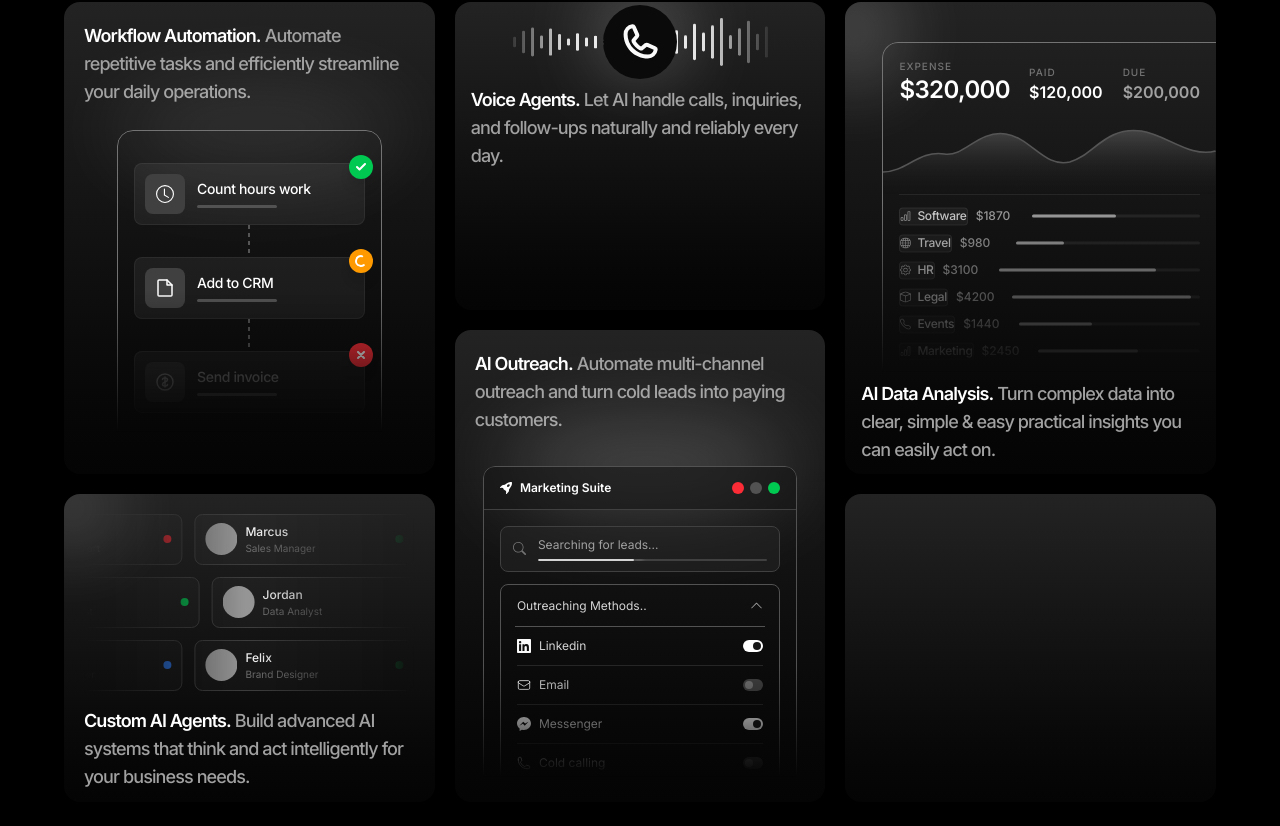
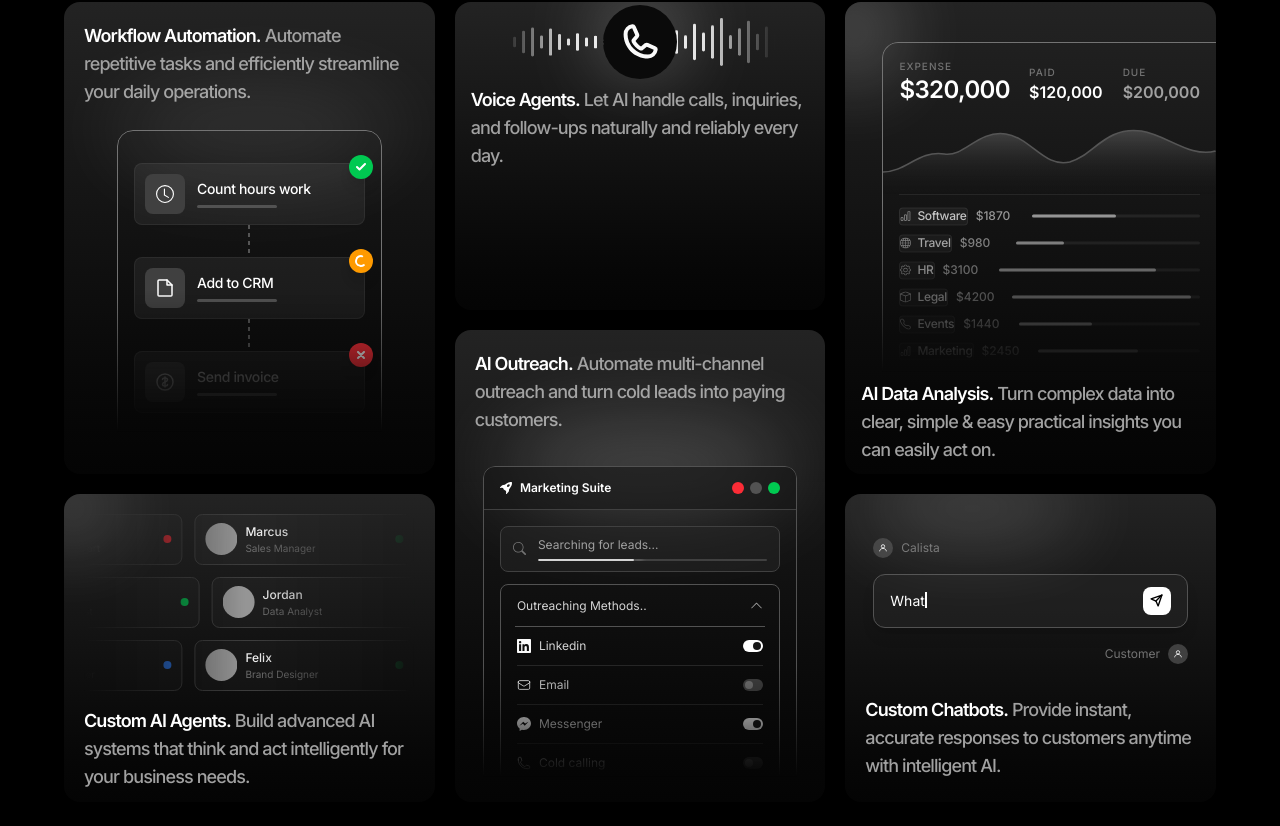
Before and after one commit to Nikhilqwert04/avix-main, a Next.js app: page / in a window 1280 px wide. Shown: the part 2059-2885 px from the top of the page. Built offline with nearby package versions, Linux system fonts and the light colour scheme; grey boxes are pictures that could not be loaded.

Commit message:
feat: enhance Solution component with animated card transitions and add SixthCard for interactive chat experience; improve user engagement through dynamic message display

```diff
--- a/components/landing/Solution.tsx
+++ b/components/landing/Solution.tsx
@@ -1,4 +1,5 @@
 "use client";
+import React from "react";
 import InfoPill from "../ui/InfoPill";
 import Glow from "../Glow";
 import { motion, useAnimationFrame, useMotionValue } from "framer-motion";
@@ -11,9 +12,6 @@ import {
   BsGlobe,
   BsTelephone,
   BsSearch,
-  BsEnvelope,
-  BsChatDots,
-  BsTelephoneOutbound,
   BsChevronUp,
 } from "react-icons/bs";
 import { PiPhoneBold } from "react-icons/pi";
@@ -31,7 +29,13 @@ const DashedConnector = () => (
 );
 
 export const FirstCard = () => (
-  <div className="relative row-span-3 w-[1fr] overflow-hidden rounded-2xl bg-linear-to-b from-[#232323] to-[#040404] p-[20px]">
+  <motion.div
+    className="relative row-span-3 w-[1fr] overflow-hidden rounded-2xl bg-linear-to-b from-[#232323] to-[#040404] p-[20px]"
+    initial={{ x: -48, y: -32, opacity: 0 }}
+    whileInView={{ x: 0, y: 0, opacity: 1 }}
+    viewport={{ once: true, amount: 0.15 }}
+    transition={{ duration: 0.65, ease: [0.25, 0.46, 0.45, 0.94], delay: 0 }}
+  >
     <p className="text-lg font-medium tracking-tighter text-neutral-400">
       <span className="font-semibold text-white">Workflow Automation.</span>{" "}
       Automate repetitive tasks and efficiently streamline your daily
@@ -40,7 +44,7 @@ export const FirstCard = () => (
 
     <Glow className="top-20 left-11" width="80%" height="20%" opacity={0.1} />
     <AnalyzingContent />
-  </div>
+  </motion.div>
 );
 
 export const AnalyzingContent = () => (
@@ -196,7 +200,13 @@ const WaveformBars = () => (
 );
 
 export const SecondCard = () => (
-  <div className="relative row-span-2 w-[1fr] overflow-hidden rounded-2xl bg-linear-to-b from-[#232323] to-[#040404] p-4">
+  <motion.div
+    className="relative row-span-2 w-[1fr] overflow-hidden rounded-2xl bg-linear-to-b from-[#232323] to-[#040404] p-4"
+    initial={{ y: -48, opacity: 0 }}
+    whileInView={{ y: 0, opacity: 1 }}
+    viewport={{ once: true, amount: 0.15 }}
+    transition={{ duration: 0.65, ease: [0.25, 0.46, 0.45, 0.94], delay: 0.08 }}
+  >
     <div className="mx-auto flex h-[180] w-[80%] items-center justify-center overflow-hidden">
       <WaveformBars />
       <div className="absolute z-10 flex h-60 items-center justify-center">
@@ -215,7 +225,7 @@ export const SecondCard = () => (
       <span className="font-semibold text-white">Voice Agents.</span> Let AI
       handle calls, inquiries, and follow-ups naturally and reliably every day.
     </p>
-  </div>
+  </motion.div>
 );
 
 const expenseCategories = [
@@ -232,7 +242,13 @@ const expenseCategories = [
 ];
 
 export const ThirdCard = () => (
-  <div className="relative row-span-3 w-[1fr] overflow-hidden rounded-2xl bg-linear-to-b from-[#232323] to-[#040404]">
+  <motion.div
+    className="relative row-span-3 w-[1fr] overflow-hidden rounded-2xl bg-linear-to-b from-[#232323] to-[#040404]"
+    initial={{ x: 48, y: -32, opacity: 0 }}
+    whileInView={{ x: 0, y: 0, opacity: 1 }}
+    viewport={{ once: true, amount: 0.15 }}
+    transition={{ duration: 0.65, ease: [0.25, 0.46, 0.45, 0.94], delay: 0.16 }}
+  >
     <Glow className="-top-4 -left-7" width="20%" height="20%" opacity={0.3} />
 
     <div className="mt-10 ml-auto flex h-[calc(70%)] w-[90%] flex-col overflow-hidden rounded-tl-2xl border border-r-0 border-neutral-500 mask-b-from-40 px-4 pt-4">
@@ -328,7 +344,7 @@ export const ThirdCard = () => (
       complex data into clear, simple & easy practical insights you can easily
       act on.
     </p>
-  </div>
+  </motion.div>
 );
 
 export const ProfileCard = ({
@@ -485,7 +501,13 @@ const MarqueeRow = ({
 };
 
 export const FourthCard = () => (
-  <div className="relative row-span-2 w-[1fr] overflow-hidden rounded-2xl bg-linear-to-b from-[#232323] to-[#040404] p-5">
+  <motion.div
+    className="relative row-span-2 w-[1fr] overflow-hidden rounded-2xl bg-linear-to-b from-[#232323] to-[#040404] p-5"
+    initial={{ x: -48, y: 32, opacity: 0 }}
+    whileInView={{ x: 0, y: 0, opacity: 1 }}
+    viewport={{ once: true, amount: 0.15 }}
+    transition={{ duration: 0.65, ease: [0.25, 0.46, 0.45, 0.94], delay: 0 }}
+  >
     <Glow className="-top-4 -left-7" width="20%" height="20%" opacity={0.3} />
 
     <div className="flex flex-col gap-3 overflow-hidden mask-r-from-40 mask-l-from-40">
@@ -499,7 +521,7 @@ export const FourthCard = () => (
       advanced AI systems that think and act intelligently for your business
       needs.
     </p>
-  </div>
+  </motion.div>
 );
 
 const Toggle = ({ on }: { on: boolean }) => (
@@ -622,8 +644,162 @@ const outreachMethods: {
   },
 ];
 
+const chatMessages = [
+  "Custom chat bots",
+  "Book an appointment",
+  "What are your hours?",
+  "Track my order",
+  "Get a quote",
+];
+
+export const SixthCard = () => {
+  const [msgIndex, setMsgIndex] = React.useState(0);
+  const [displayed, setDisplayed] = React.useState("");
+  const [phase, setPhase] = React.useState<"typing" | "hold" | "clearing">(
+    "typing"
+  );
+
+  React.useEffect(() => {
+    const target = chatMessages[msgIndex];
+
+    if (phase === "typing") {
+      if (displayed.length < target.length) {
+        const t = setTimeout(
+          () => setDisplayed(target.slice(0, displayed.length + 1)),
+          48
+        );
+        return () => clearTimeout(t);
+      } else {
+        const t = setTimeout(() => setPhase("hold"), 1200);
+        return () => clearTimeout(t);
+      }
+    }
+
+    if (phase === "hold") {
+      const t = setTimeout(() => setPhase("clearing"), 400);
+      return () => clearTimeout(t);
+    }
+
+    if (phase === "clearing") {
+      if (displayed.length > 0) {
+        const t = setTimeout(() => setDisplayed((d) => d.slice(0, -1)), 28);
+        return () => clearTimeout(t);
+      } else {
+        const t = setTimeout(() => {
+          setMsgIndex((i) => (i + 1) % chatMessages.length);
+          setPhase("typing");
+        }, 0);
+        return () => clearTimeout(t);
+      }
+    }
+  }, [phase, displayed, msgIndex]);
+
+  return (
+    <motion.div
+      className="relative row-span-2 w-[1fr] overflow-hidden rounded-2xl bg-linear-to-b from-[#232323] to-[#040404] p-5"
+      initial={{ x: 48, y: 32, opacity: 0 }}
+      whileInView={{ x: 0, y: 0, opacity: 1 }}
+      viewport={{ once: true, amount: 0.15 }}
+      transition={{
+        duration: 0.65,
+        ease: [0.25, 0.46, 0.45, 0.94],
+        delay: 0.16,
+      }}
+    >
+      <Glow className="-top-4 left-4" width="60%" height="20%" opacity={0.2} />
+
+      {/* Chat visual */}
+      <div className="mt-4 flex flex-col gap-4 px-2 pt-2">
+        {/* Agent label */}
+        <div className="flex items-center gap-2">
+          <div className="flex h-5 w-5 items-center justify-center rounded-full bg-neutral-700">
+            <svg
+              width="10"
+              height="10"
+              viewBox="0 0 24 24"
+              fill="none"
+              stroke="currentColor"
+              strokeWidth="2"
+            >
+              <circle cx="12" cy="8" r="4" />
+              <path d="M4 20c0-4 3.6-7 8-7s8 3 8 7" />
+            </svg>
+          </div>
+          <span className="text-xs text-neutral-500">Calista</span>
+        </div>
+
+        {/* Input / message bubble */}
+        <div className="flex items-center gap-3 rounded-xl border border-neutral-600 bg-neutral-800/60 px-4 py-3 shadow-lg">
+          <span className="min-h-[20px] flex-1 text-sm text-white">
+            {displayed}
+            <motion.span
+              className="inline-block h-4 w-[2px] translate-y-[2px] bg-white"
+              animate={{ opacity: [1, 1, 0, 0] }}
+              transition={{
+                duration: 1,
+                repeat: Infinity,
+                ease: "linear",
+                times: [0, 0.5, 0.5, 1],
+              }}
+            />
+          </span>
+          <motion.div
+            className="flex h-7 w-7 shrink-0 items-center justify-center rounded-lg bg-white"
+            animate={{ scale: phase === "hold" ? [1, 0.88, 1] : 1 }}
+            transition={{ duration: 0.25 }}
+          >
+            <svg
+              width="13"
+              height="13"
+              viewBox="0 0 24 24"
+              fill="none"
+              stroke="#000"
+              strokeWidth="2.5"
+              strokeLinecap="round"
+              strokeLinejoin="round"
+            >
+              <line x1="22" y1="2" x2="11" y2="13" />
+              <polygon points="22 2 15 22 11 13 2 9 22 2" />
+            </svg>
+          </motion.div>
+        </div>
+
+        {/* Customer label */}
+        <div className="flex items-center justify-end gap-2">
+          <span className="text-xs text-neutral-500">Customer</span>
+          <div className="flex h-5 w-5 items-center justify-center rounded-full bg-neutral-700">
+            <svg
+              width="10"
+              height="10"
+              viewBox="0 0 24 24"
+              fill="none"
+              stroke="currentColor"
+              strokeWidth="2"
+            >
+              <circle cx="12" cy="8" r="4" />
+              <path d="M4 20c0-4 3.6-7 8-7s8 3 8 7" />
+            </svg>
+          </div>
+        </div>
+      </div>
+
+      <p className="mt-8 text-lg font-medium tracking-tighter text-neutral-400">
+        <span className="font-semibold text-white">Custom Chatbots.</span>{" "}
+        Provide instant, accurate responses to customers anytime with
+        intelligent AI.
+      </p>
+    </motion.div>
+  );
+};
+
 export const FifthCard = () => (
-  <div className="relative row-span-3 w-[1fr] overflow-hidden rounded-2xl bg-linear-to-b from-[#232323] to-[#040404] p-[20px]">
+  <motion.div
+    className="relative row-span-3 w-[1fr] overflow-hidden rounded-2xl bg-linear-to-b from-[#232323] to-[#040404] p-[20px]"
+    initial={{ y: 48, opacity: 0 }}
+    whileInView={{ y: 0, opacity: 1 }}
+    viewport={{ once: true, amount: 0.15 }}
+    transition={{ duration: 0.65, ease: [0.25, 0.46, 0.45, 0.94], delay: 0.08 }}
+  >
     <p className="text-lg font-medium tracking-tighter text-neutral-400">
       <span className="font-semibold text-white">AI Outreach.</span> Automate
       multi-channel outreach and turn cold leads into paying customers.
@@ -735,7 +911,7 @@ export const FifthCard = () => (
         </div>
       </div>
     </div>
-  </div>
+  </motion.div>
 );
 
 const Solution = () => {
@@ -752,7 +928,7 @@ const Solution = () => {
         <ThirdCard />
         <FifthCard />
         <FourthCard />
-        <div className="relative row-span-2 w-[1fr] overflow-hidden rounded-2xl bg-linear-to-b from-[#232323] to-[#040404]"></div>
+        <SixthCard />
       </div>
     </div>
   );
```
